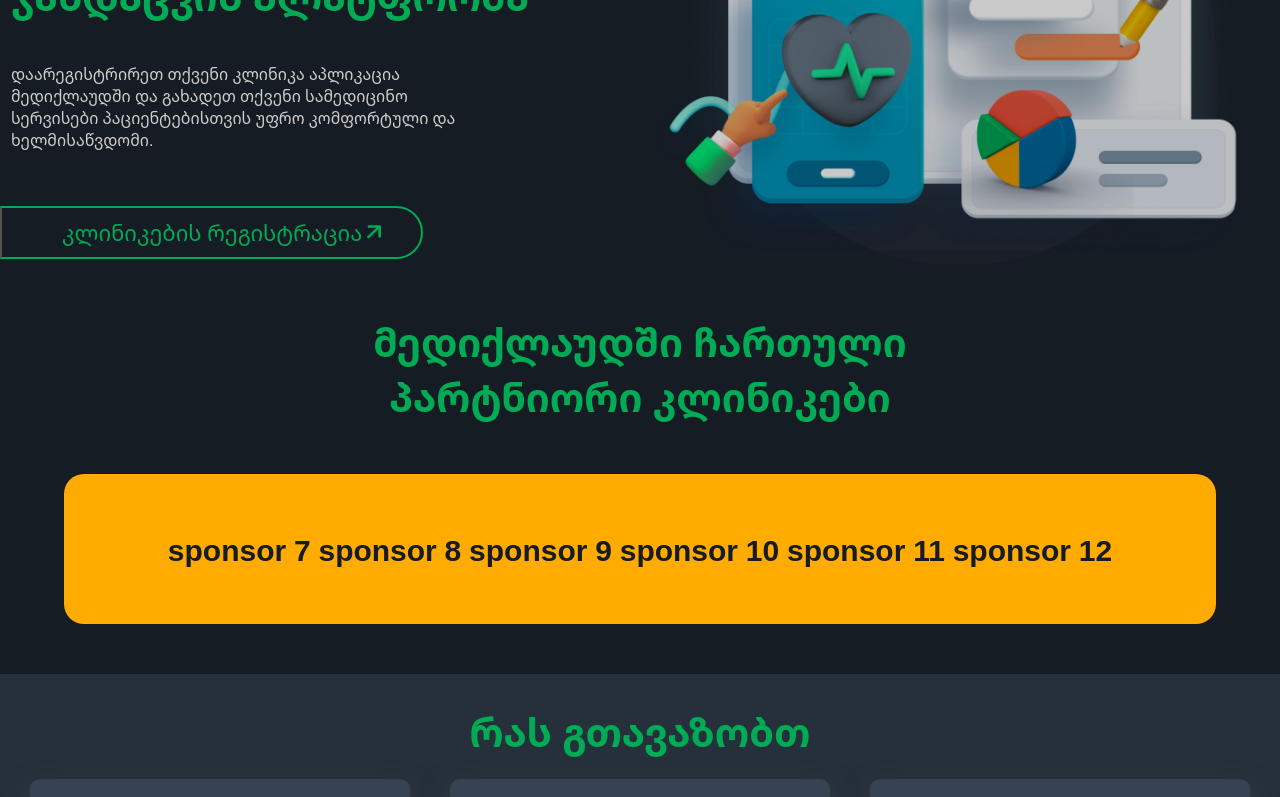
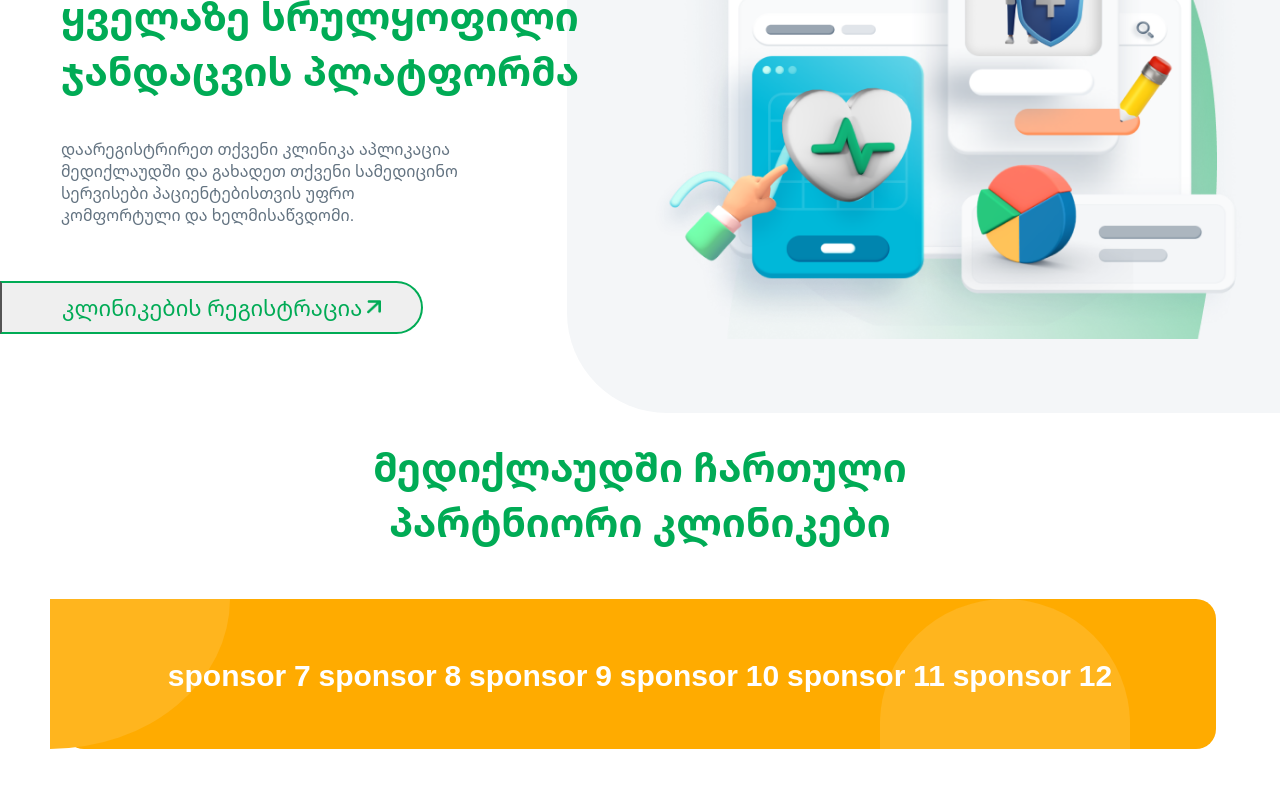
Before and after one commit to lukaleki/medicloud-website-next-main, a Next.js app: page / in a window 1280 px wide. Shown: the part 300-1097 px from the top of the page. Built offline with nearby package versions, Linux system fonts and the light colour scheme.

Commit message:
dark theme update

```diff
--- a/components/body.jsx
+++ b/components/body.jsx
@@ -21,6 +21,7 @@ function Body() {
 
   return (
     <section className={`body-container ${darkThemeClass}`}>
+      <div className="cosmetic-rectangle"></div>
       <Nav />
       <ClinicRegistration />
       <MedPartner />
--- a/components/foreign-exp.jsx
+++ b/components/foreign-exp.jsx
@@ -55,7 +55,7 @@ function Foreign() {
             <div className="foreign-card-text">
               <h3>ექიმები</h3>
               <p>
-                პროფესიული ცოდნის გაზიარება და <br /> ონლაინ კონსილიუმების
+                პროფესიული ცოდნის გაზიარება და ონლაინ კონსილიუმების
                 მოწვევა...
               </p>
             </div>
--- a/components/med-partners.jsx
+++ b/components/med-partners.jsx
@@ -1,12 +1,16 @@
-import React, { useState, useEffect } from 'react';
+import React, { useState, useEffect } from "react";
 
 function MedPartners() {
   const [activeSlide, setActiveSlide] = useState(0);
   const slides = [
-    { text: 'sponsor 1 sponsor 2 sponsor 3 sponsor 4 sponsor 5 sponsor 6' },
-    { text: 'sponsor 7 sponsor 8 sponsor 9 sponsor 10 sponsor 11 sponsor 12' },
-    { text: 'sponsor 13 sponsor 14 sponsor 15 sponsor 16 sponsor 17 sponsor 18' },
-    { text: 'sponsor 19 sponsor 20 sponsor 21 sponsor 22 sponsor 23 sponsor 24' }
+    { text: "sponsor 1 sponsor 2 sponsor 3 sponsor 4 sponsor 5 sponsor 6" },
+    { text: "sponsor 7 sponsor 8 sponsor 9 sponsor 10 sponsor 11 sponsor 12" },
+    {
+      text: "sponsor 13 sponsor 14 sponsor 15 sponsor 16 sponsor 17 sponsor 18",
+    },
+    {
+      text: "sponsor 19 sponsor 20 sponsor 21 sponsor 22 sponsor 23 sponsor 24",
+    },
   ];
 
   useEffect(() => {
@@ -17,22 +21,25 @@ function MedPartners() {
   }, [activeSlide, slides.length]);
 
   return (
-    <section className='med-partners'>
+    <section className="med-partners">
+      <h1>
+        მედიქლაუდში ჩართული <br /> პარტნიორი კლინიკები
+      </h1>
 
-     <h1>მედიქლაუდში ჩართული <br /> პარტნიორი კლინიკები</h1>
-
-      <div className='slider'>
-      <div className="slider-content">
-          <div className={`slide ${activeSlide === 0 ? 'active' : ''}`}>
+      <div className="slider">
+        <div className="cosmetic-circle"></div>
+        <div className="cosmetic-circle"></div>
+        <div className="slider-content">
+          <div className={`slide ${activeSlide === 0 ? "active" : ""}`}>
             <h4>{slides[0].text}</h4>
           </div>
-          <div className={`slide ${activeSlide === 1 ? 'active' : ''}`}>
+          <div className={`slide ${activeSlide === 1 ? "active" : ""}`}>
             <h4>{slides[1].text}</h4>
           </div>
-          <div className={`slide ${activeSlide === 2 ? 'active' : ''}`}>
+          <div className={`slide ${activeSlide === 2 ? "active" : ""}`}>
             <h4>{slides[2].text}</h4>
           </div>
-          <div className={`slide ${activeSlide === 3 ? 'active' : ''}`}>
+          <div className={`slide ${activeSlide === 3 ? "active" : ""}`}>
             <h4>{slides[3].text}</h4>
           </div>
         </div>
--- a/components/reporting.jsx
+++ b/components/reporting.jsx
@@ -6,18 +6,26 @@ import appWeb from "../public/app-web.png";
 import appDelivery from "../public/app-delivery.png";
 import appMobile from "../public/app-mobile.png";
 import appPerson from "../public/app-person.png";
+import CosmeticImg from "../public/cosmetic-reporting.png";
 
 function Reporting() {
   return (
     <section className='reporting'>
       <div className="reporting-left">
+      <Image
+          className="reporting-cosmetic"
+          src={CosmeticImg}
+          width="581"
+          height="700"
+          alt="cosmetic-img-reporting"
+        />
         <Image
           className="reporting-img"
           src={laptop}
           width="616"
           height="348"
           alt="laptop"
-        />{" "}
+        />
         <br />
         <button className='reporting-btn'>
           საიტზე გადასვლა{" "}
--- a/pages/themeContext.jsx
+++ b/pages/themeContext.jsx
@@ -2,7 +2,7 @@ import React, { createContext, useState, useContext } from 'react';
 const ThemeContext = createContext();
 
 export const ThemeProvider = ({ children }) => {
-  const [darkTheme, setDarkTheme] = useState(true);
+  const [darkTheme, setDarkTheme] = useState(false);
 
   const toggleTheme = () => {
     setDarkTheme(prevTheme => !prevTheme);
--- a/styles/config.scss
+++ b/styles/config.scss
@@ -60,10 +60,13 @@ $secondary-color: #00ab55;
   }
 
   .clinic-registration {
-    margin-left: 40px;
 
     .reg-left {
       align-items: start;
+
+      p {
+        width: 100%;
+      }
     }
 
     .clinic-img {
@@ -176,16 +179,23 @@ $secondary-color: #00ab55;
       .blog-info {
         width: 389px !important;
         height: 130px !important;
+        padding: 15px;
 
         h1 {
-          font-size: 20px !important;
+          font-size: 16px !important;
         }
 
         .blog-info-description {
-          margin-top: 10px !important;
+          margin-top: 40px !important;
 
           h4 {
-            font-size: 18px;
+            font-size: 16px !important;
+            gap: 5px !important;
+
+            img {
+              width: 24px;
+              height: 24px;
+            }
           }
         }
       }
@@ -250,7 +260,6 @@ $secondary-color: #00ab55;
       }
 
       .footer-sub {
-        width: 100%;
 
         p {
           font-size: 13px;
@@ -384,6 +393,7 @@ $secondary-color: #00ab55;
     margin-top: 50px;
     .reg-left {
       display: block;
+      padding-left: 0px !important;
     }
     h1 {
       text-align: center;
@@ -392,7 +402,7 @@ $secondary-color: #00ab55;
     }
     p {
       text-align: center;
-      width: 325px !important;
+      width: 100% !important;
     }
     .clinic-reg-img {
       width: 357px !important;
@@ -406,6 +416,7 @@ $secondary-color: #00ab55;
     .reg-btn {
       font-size: 17px !important;
       margin-top: 285px !important;
+      left: 23px !important;
     }
     .web-btn {
       left: 23px !important;
@@ -465,12 +476,16 @@ $secondary-color: #00ab55;
         width: 158px;
         height: 50px;
       }
+
+      .mobile-p {
+        width: 90%;
+      }
     }
   }
 
   .med-delivery {
     flex-direction: column-reverse;
-    margin-top: 75px;
+    margin-top: 125px;
 
     h1 {
       font-size: 25px !important;
@@ -551,8 +566,8 @@ $secondary-color: #00ab55;
 
   @mixin icon-frame-config {
     img {
-      width: 30px;
-      height: 30px;
+      width: 37px;
+      height: 37px;
     }
   }
 
@@ -635,9 +650,12 @@ $secondary-color: #00ab55;
       .foreign-cards {
         margin-top: 300px;
         .foreign-card {
-          margin-left: 7px;
           align-items: center;
+          justify-content: center;
 
+          .foreign-card-text {
+            width: 60%;
+          }
           .foreign-frame {
             width: 74px;
             height: 74px;
@@ -647,7 +665,7 @@ $secondary-color: #00ab55;
           }
 
           p {
-            font-size: 13px;
+            font-size: 12px;
           }
         }
       }
@@ -837,7 +855,7 @@ $secondary-color: #00ab55;
   }
 
   footer {
-    height: 670px !important;
+    height: auto !important;
 
     .dropdown-arrow-up {
       rotate: 270deg;
@@ -856,10 +874,6 @@ $secondary-color: #00ab55;
       display: none;
     }
 
-    .footer-main-link {
-      margin-top: 100px;
-    }
-
     .footer-content {
       display: flex;
       flex-direction: column-reverse;
@@ -873,6 +887,27 @@ $secondary-color: #00ab55;
         display: none;
       }
 
+      .footer-sub {
+        width: 100%;
+        padding-bottom: 10px;
+
+        .sub-wrapper {
+          justify-content: space-around;
+        }
+
+        p {
+          font-size: 15px;
+        }
+      }
+
+      .footer-contact {
+        padding: 10px;
+      }
+
+      .footer-links {
+        padding: 10px;
+      }
+
       .footer-medicloud-info {
         width: 100%;
         display: grid;
@@ -882,6 +917,7 @@ $secondary-color: #00ab55;
 
         p {
           font-size: 14px;
+          width: 95%;
         }
       }
 
--- a/styles/globals.scss
+++ b/styles/globals.scss
@@ -64,6 +64,16 @@ body {
   margin: 0px;
   padding: 0px;
   box-sizing: border-box;
+}
+
+.cosmetic-rectangle {
+  background-color: rgb(244,246,248);
+  width: 713px;
+  height: 713px;
+  right: 0px;
+  border-bottom-left-radius: 100px;
+  position: absolute;
+  z-index: -1;
 }
 
 .navbar-wrapper {
@@ -183,6 +193,7 @@ body {
 }
 
 .clinic-registration {
+  padding-top: 75px;
   display: flex;
   align-items: center;
   justify-content: center;
@@ -192,6 +203,7 @@ body {
     justify-content: center;
     gap: 20px;
     width: 50%;
+    padding-left: 50px;
 
     h1 {
       @include h1-config;
@@ -223,7 +235,7 @@ body {
   flex-direction: column;
   justify-content: center;
   align-items: center;
-  padding-top: 50px;
+  padding-top: 100px;
   padding-bottom: 50px;
 
   h1 {
@@ -238,10 +250,28 @@ body {
     flex-direction: column;
     align-items: center;
     justify-content: center;
-    overflow-x: hidden;
+    overflow: hidden;
     background-color: $primary-color !important;
     border-radius: 20px;
     margin-top: 50px;
+
+    .cosmetic-circle {
+      height: 150px;
+      background-color: rgb(255,181,30);
+      position: absolute;
+    }
+
+    .cosmetic-circle:nth-child(1) {
+      width: 180px;
+      border-radius: 0% 100% 100% 0% / 100% 0% 100% 0% ;
+      left: 50px;
+    }
+
+    .cosmetic-circle:nth-child(2) {
+      border-radius: 150px 150px 0px 0px;
+      width: 250px;
+      right: 150px;
+    }
 
     .slider-content {
       display: flex;
@@ -520,6 +550,13 @@ body {
     .reporting-img {
       margin-left: 30px;
     }
+
+    .reporting-cosmetic {
+      position: absolute;
+      z-index: -1;
+      left: 50px;
+      margin-top: -150px;
+    }
     .reporting-btn {
       @include button-config;
     }
@@ -687,7 +724,6 @@ body {
 }
 
 .questions-wrapper {
-  margin-top: 150px;
 
   .questions {
     padding-top: 50px;
```
Also changed, not shown: public/cosmetic-reporting.png (added).
